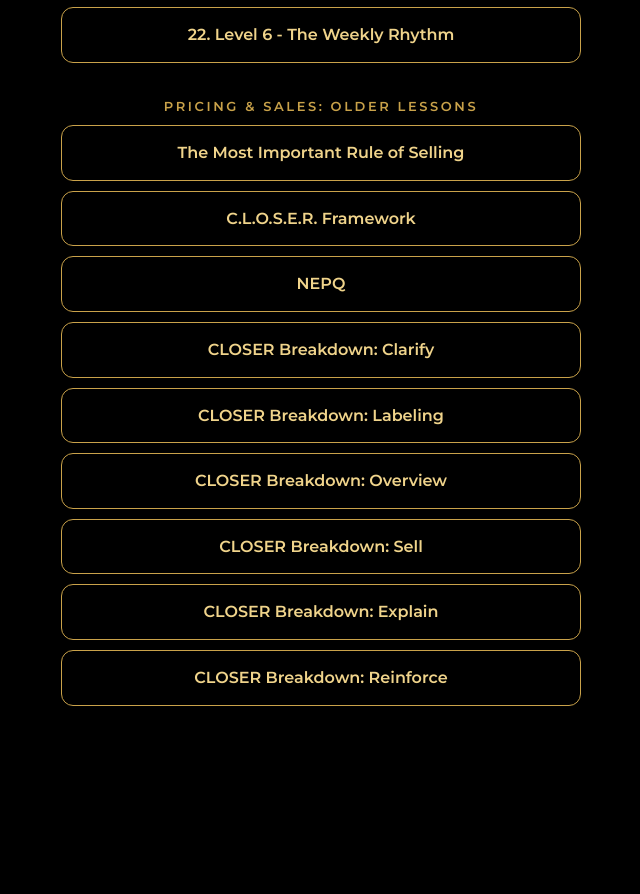
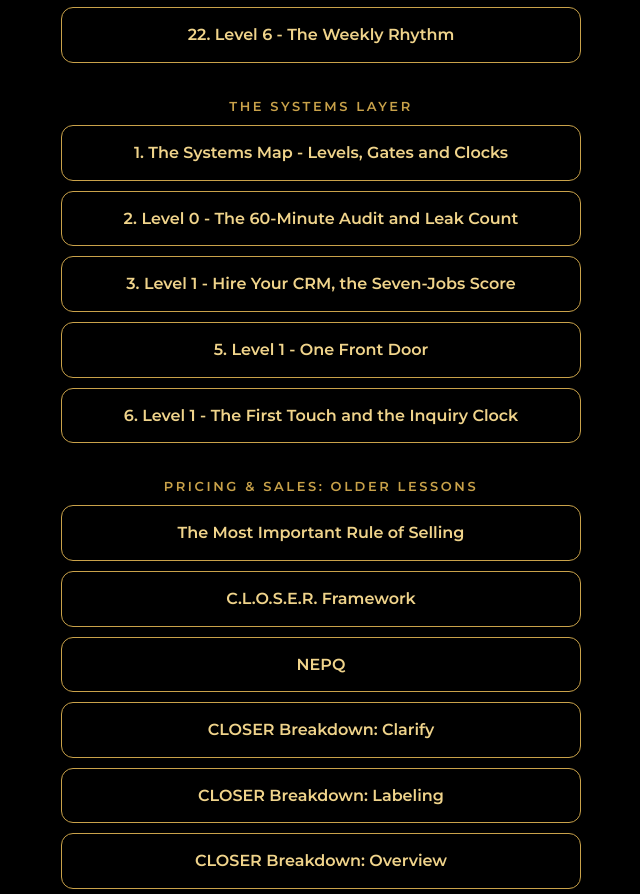
Before and after one commit to djjondivine1/ELEVATE-APPS, a plain HTML site: page quizzes/index.html in a window 1280 px wide. Shown: the part 5747-6641 px from the top of the page, without its empty margins (319-959 px from the left). Before the commit the page ends 6503 px from the top, so only its background shows below. Drawn offline with Linux system fonts and the light colour scheme.

Commit message:
Add files via upload

```diff
--- a/quizzes/index.html
+++ b/quizzes/index.html
@@ -100,6 +100,13 @@ a{display:block;padding:14px 18px;border:1.5px solid #c9a24a;border-radius:12px;
 <li><a href="lead-machine/21-level-6-the-monthly-tracker-review.html">21. Level 6 - The Monthly Tracker Review</a></li>
 <li><a href="lead-machine/22-level-6-the-weekly-rhythm.html">22. Level 6 - The Weekly Rhythm</a></li>
 </ul>
+<h2>The Systems Layer</h2><ul>
+<li><a href="systems-layer/01-the-systems-map-levels-gates-and-clocks.html">1. The Systems Map - Levels, Gates and Clocks</a></li>
+<li><a href="systems-layer/02-level-0-the-60-minute-audit-and-leak-count.html">2. Level 0 - The 60-Minute Audit and Leak Count</a></li>
+<li><a href="systems-layer/03-level-1-hire-your-crm-the-seven-jobs-score.html">3. Level 1 - Hire Your CRM, the Seven-Jobs Score</a></li>
+<li><a href="systems-layer/05-level-1-one-front-door.html">5. Level 1 - One Front Door</a></li>
+<li><a href="systems-layer/06-level-1-the-first-touch-and-the-inquiry-clock.html">6. Level 1 - The First Touch and the Inquiry Clock</a></li>
+</ul>
 <h2>Pricing &amp; Sales: Older Lessons</h2><ul>
 <li><a href="pricing-and-sales/older-lessons/01-the-most-important-rule-of-selling.html">The Most Important Rule of Selling</a></li>
 <li><a href="pricing-and-sales/older-lessons/02-closer-framework.html">C.L.O.S.E.R. Framework</a></li>
```
